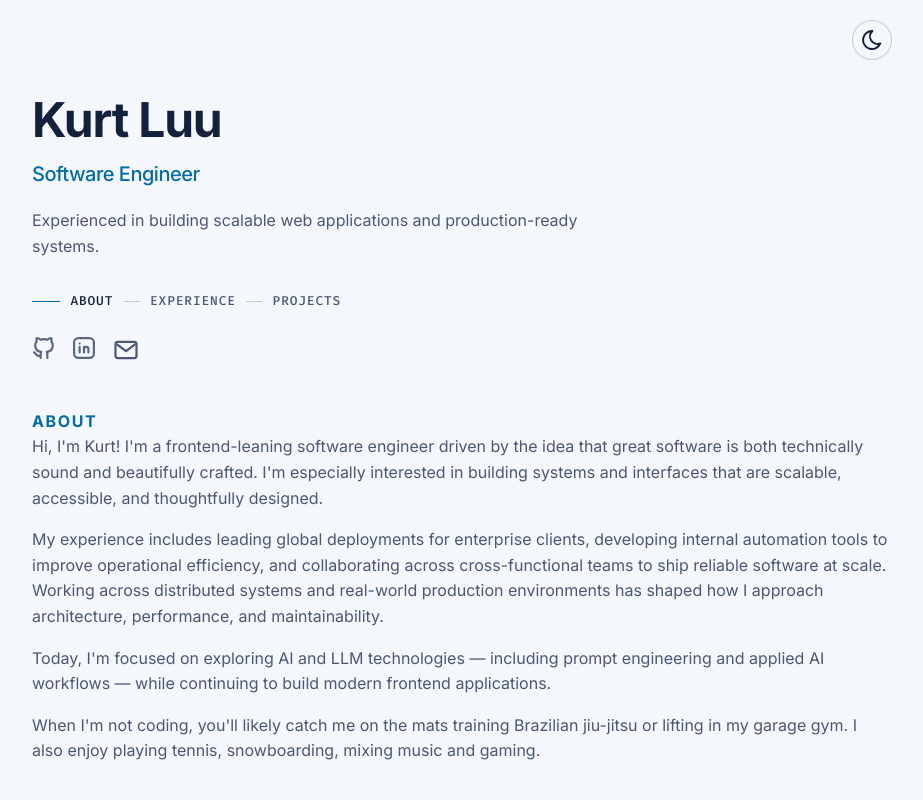
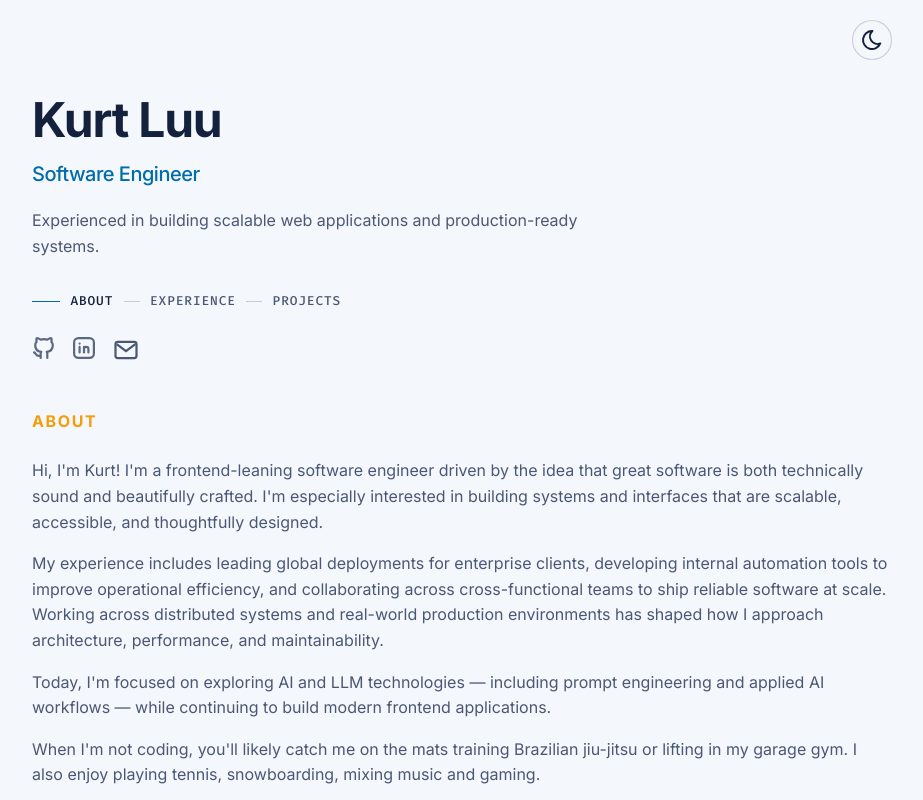
Before and after one commit to kurtluu/portfolio, a React (Vite) app in the folder react-ts-site/: page / in a window 1280 px wide. Shown: the top 800 px of the page, without its empty margins (178-1101 px from the left). Built offline with nearby package versions, Linux system fonts and the light colour scheme.

Commit message:
Style about section accent

```diff
--- a/react-ts-site/src/App.tsx
+++ b/react-ts-site/src/App.tsx
@@ -309,7 +309,7 @@ function App() {
         </aside>
 
         <main className="content">
-          <section id="about" className="content-section">
+          <section id="about" className="content-section about-section">
             <div className="section-heading">
               <h2 className="font-bold uppercase tracking-widest">About</h2>
             </div>
--- a/react-ts-site/src/styles.css
+++ b/react-ts-site/src/styles.css
@@ -246,6 +246,10 @@ h1 {
   scroll-margin-top: 1.2rem;
 }
 
+.about-section {
+  --about-accent: #f59e0b;
+}
+
 .projects-section {
   --projects-accent: #8b5cf6;
   --projects-chip: color-mix(in srgb, var(--projects-accent) 20%, transparent);
@@ -258,6 +262,14 @@ h2 {
 
 .section-heading h2 {
   margin: 0;
+}
+
+.about-section h2 {
+  color: var(--about-accent);
+}
+
+.about-section .section-heading {
+  margin-bottom: 1.5rem;
 }
 
 p {
@@ -450,6 +462,7 @@ h3 {
   gap: 0.9rem;
 }
 
+
 .footer-icon-link {
   display: inline-flex;
   color: var(--muted);
```
